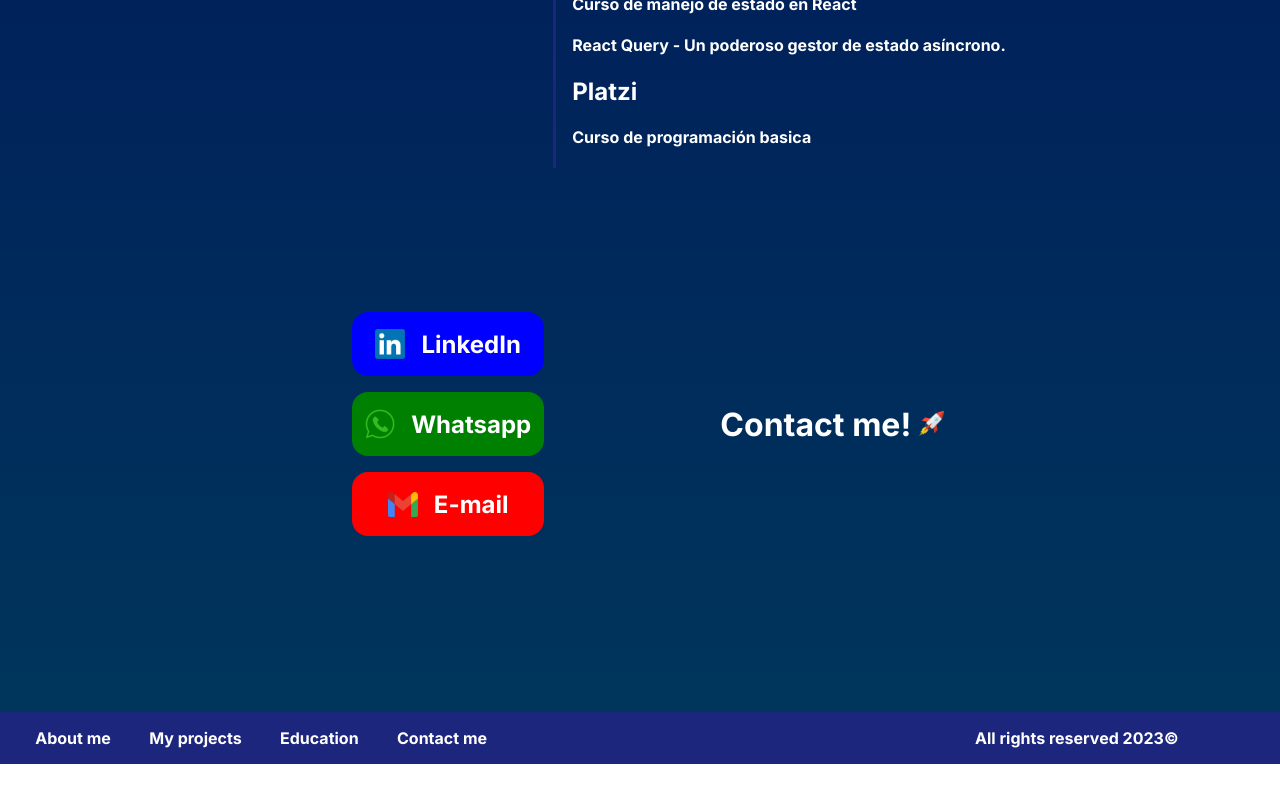
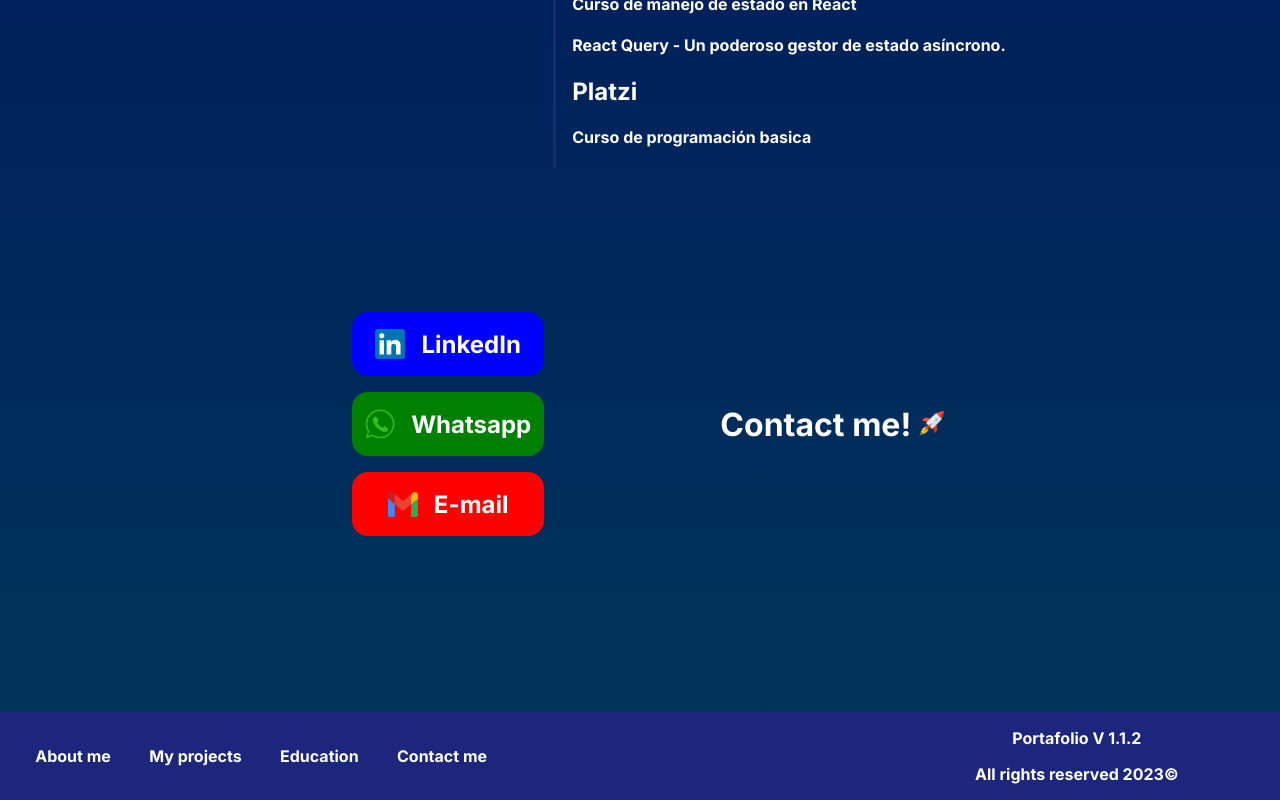
Before and after one commit to andresmurilloco/portafolio, a Next.js app: page / in a window 1280 px wide. Shown: the part 1431-2231 px from the top of the page. Before the commit the page ends 2195 px from the top, so only its background shows below. Built offline with nearby package versions, Linux system fonts and the light colour scheme; no server answers.

Commit message:
Version fix

```diff
--- a/app/components/Footer.tsx
+++ b/app/components/Footer.tsx
@@ -1,5 +1,8 @@
 import Link from 'next/link'
 import React from 'react'
+
+var pjson = require('../../package.json')
+
 
 const Footer = () => (
   <main>
@@ -21,6 +24,7 @@ const Footer = () => (
         </nav>
       </div>
       <div className='footer-text'>
+        <p>Portafolio V {pjson.version}</p>
         <p>All rights reserved {new Date().getFullYear()}©</p>
       </div>
     </div>
--- a/package.json
+++ b/package.json
@@ -1,6 +1,6 @@
 {
   "name": "portafolio",
-  "version": "1.0.2",
+  "version": "1.1.2",
   "private": true,
   "scripts": {
     "dev": "next dev",
```
Also changed, not shown: app/components/Certifications.tsx (added, +9 -0 lines).
